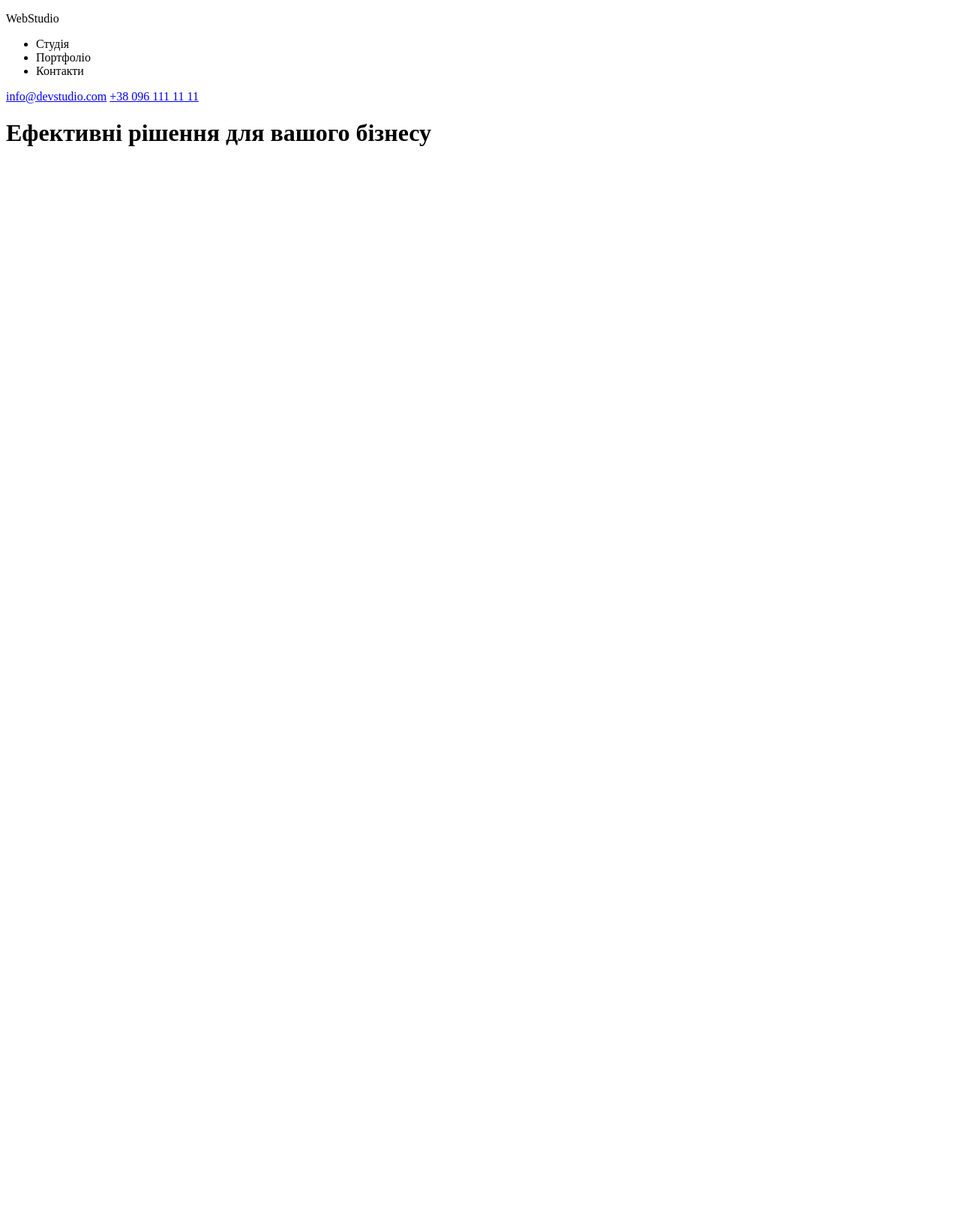
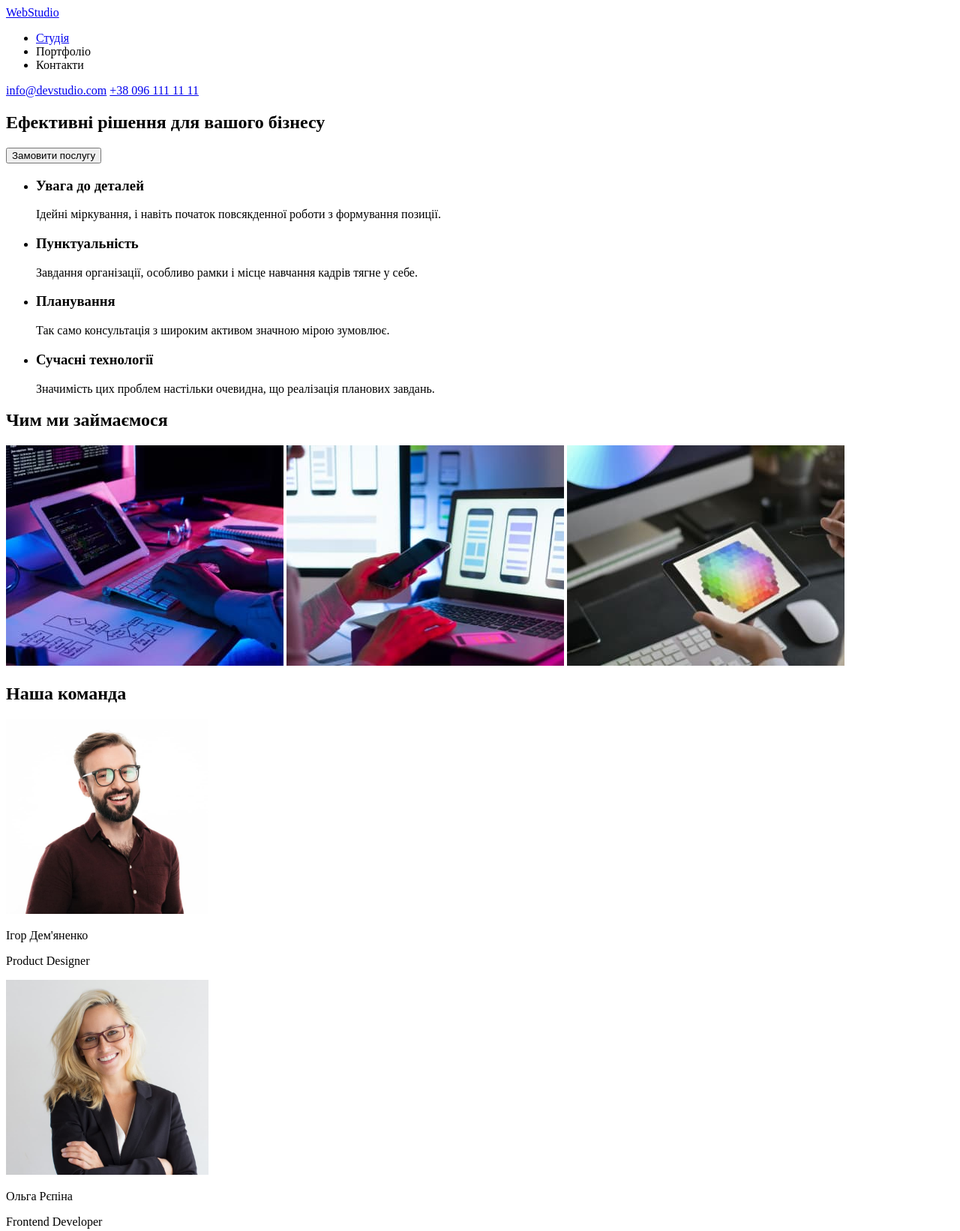
Before and after one commit to katerynahunko/goit-markup-hw-01, a plain HTML site: page index.html in a window 1280 px wide. Shown: the top 1642 px of the page at 75% size. Before the commit the page ends 800 px from the top, so only its background shows below. Drawn offline with Linux system fonts and the light colour scheme.

Commit message:
finish html

```diff
--- a/index.html
+++ b/index.html
@@ -1,22 +1,110 @@
 <!DOCTYPE html>
 <html lang="uk">
   <head>
-    <meta charset="UTF-8">
-    <meta http-equiv="X-UA-Compatible" content="IE=edge">
-    <meta name="viewport" content="width=device-width, initial-scale=1.0">
+    <meta charset="UTF-8" />
+    <meta http-equiv="X-UA-Compatible" content="IE=edge" />
+    <meta name="viewport" content="width=device-width, initial-scale=1.0" />
     <title>Document</title>
   </head>
   <body>
     <header>
-        <p>WebStudio</p>
+      <nav>
+        <a href="https://goit.global/ua/">WebStudio</a>
         <ul>
-            <li><a href="https://webstudio.is/"></a>Студія</li>
+          <li><a href="https://goit.global/ua/">Студія</a></li>
           <li>Портфоліо</li>
           <li>Контакти</li>
         </ul>
+      </nav>
       <a href="mailto:info@devstudio.com">info@devstudio.com</a>
       <a href="tel:+380961111111">+38 096 111 11 11</a>
     </header>
-    <h1>Ефективні рішення для вашого бізнесу</h1>
+    <main>
+      <section><h1>Ефективні рішення для вашого бізнесу</h1>
+      <button>Замовити послугу</button></section>
+      <ul>
+        <li>
+          <h3>Увага до деталей</h3>
+          <p>
+            Ідейні міркування, і навіть початок повсякденної роботи з формування
+            позиції.
+          </p>
+        </li>
+        <li>
+          <h3>Пунктуальність</h3>
+          <p>
+            Завдання організації, особливо рамки і місце навчання кадрів тягне у
+            себе.
+          </p>
+        </li>
+        <li>
+          <h3>Планування</h3>
+          <p>Так само консультація з широким активом значною мірою зумовлює.</p>
+        </li>
+        <li>
+          <h3>Сучасні технології</h3>
+          <p>
+            Значимість цих проблем настільки очевидна, що реалізація планових
+            завдань.
+          </p>
+        </li>
+      </ul>
+      <section><h2>Чим ми займаємося</h2>
+      <img
+        src="images/box-1.jpg"
+        alt="розробка сайту"
+        width="370"
+        height="294"
+      />
+      <img
+        src="images/box-2.jpg"
+        alt="просування сайту"
+        width="370"
+        height="294"
+      />
+      <img src="images/box-3.jpg" alt="дизайн сайту" width="370" height="294" />
+      </section>
+      <section>
+      <h2>Наша команда</h2>
+      <img
+        src="images/team_member1.jpg"
+        alt="член команди"
+        width="270"
+        height="260"
+      />
+      <p>Ігор Дем'яненко</p>
+      <p>Product Designer</p>
+      <img
+        src="images/team_member2.jpg"
+        alt="член команди"
+        width="270"
+        height="260"
+      />
+      <p>Ольга Рєпіна</p>
+      <p>Frontend Developer</p>
+      <img
+        src="images/team_member3.jpg"
+        alt="член команди"
+        width="270"
+        height="260"
+      />
+      <p>Микола Тарасов</p>
+      <p>Marketing</p>
+      <img
+        src="images/team_member4.jpg"
+        alt="член команди"
+        width="270"
+        height="260"
+      />
+      <p>Михайло Єрмаков</p>
+      <p>UI Designer</p>
+      </section>
+    </main>
+    <footer>
+      <p><a href="https://goit.global/ua/">WebStudio</a></p>
+      <address>м. Київ, пр-т Лесі Українки, 26</address>
+      <p><a href="mailto:info@devstudio.com">info@devstudio.com</a></p>
+      <p><a href="tel:+380961111111">+38 096 111 11 11</a></p>
+    </footer>
   </body>
 </html>
```
Also changed, not shown: images/box-1.jpg (added), images/box-2.jpg (added), images/box-3.jpg (added), images/images/box-1.jpg (added), images/images/box-2.jpg (added), images/images/box-3.jpg (added), images/images/team_member1.jpg (added), images/images/team_member2.jpg (added), images/images/team_member3.jpg (added), images/images/team_member4.jpg (added), images/team_member1.jpg (added), images/team_member2.jpg (added), images/team_member3.jpg (added), images/team_member4.jpg (added). Lines whose indentation alone changed are shown as unchanged.
